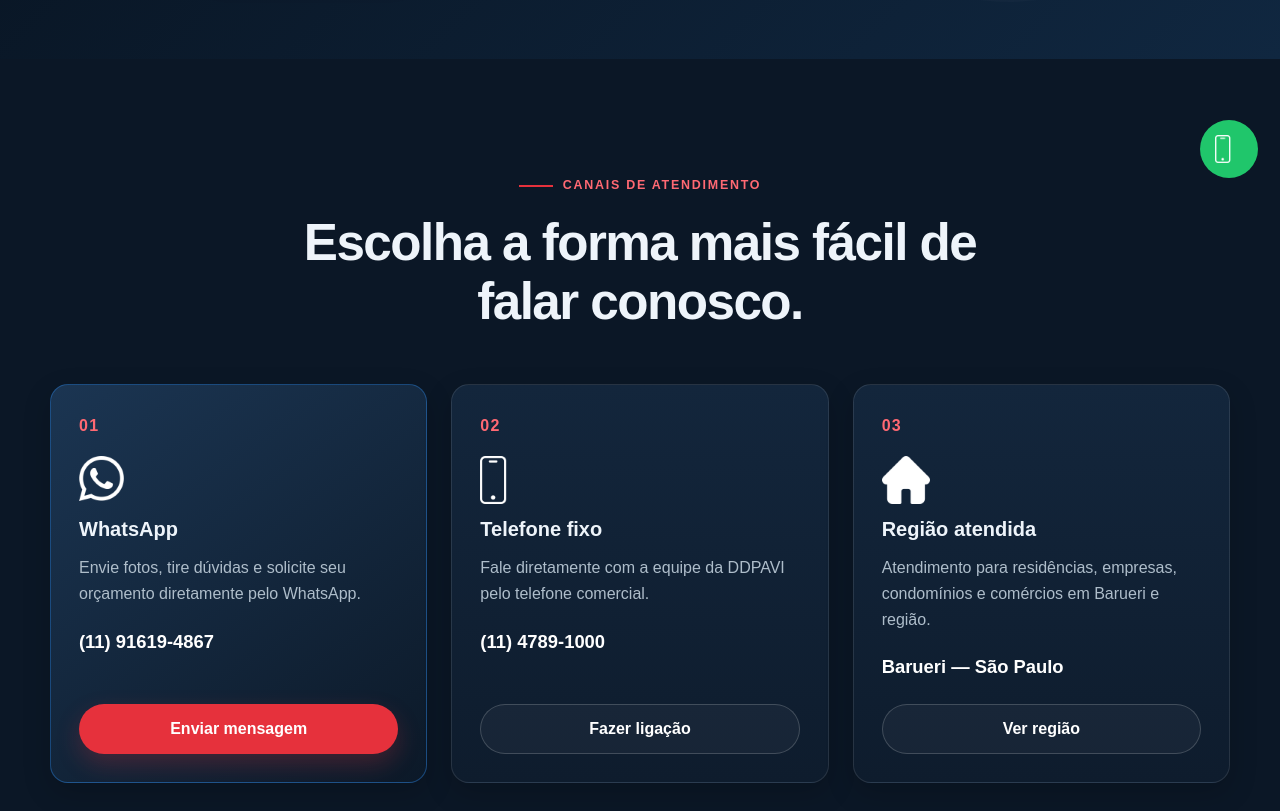
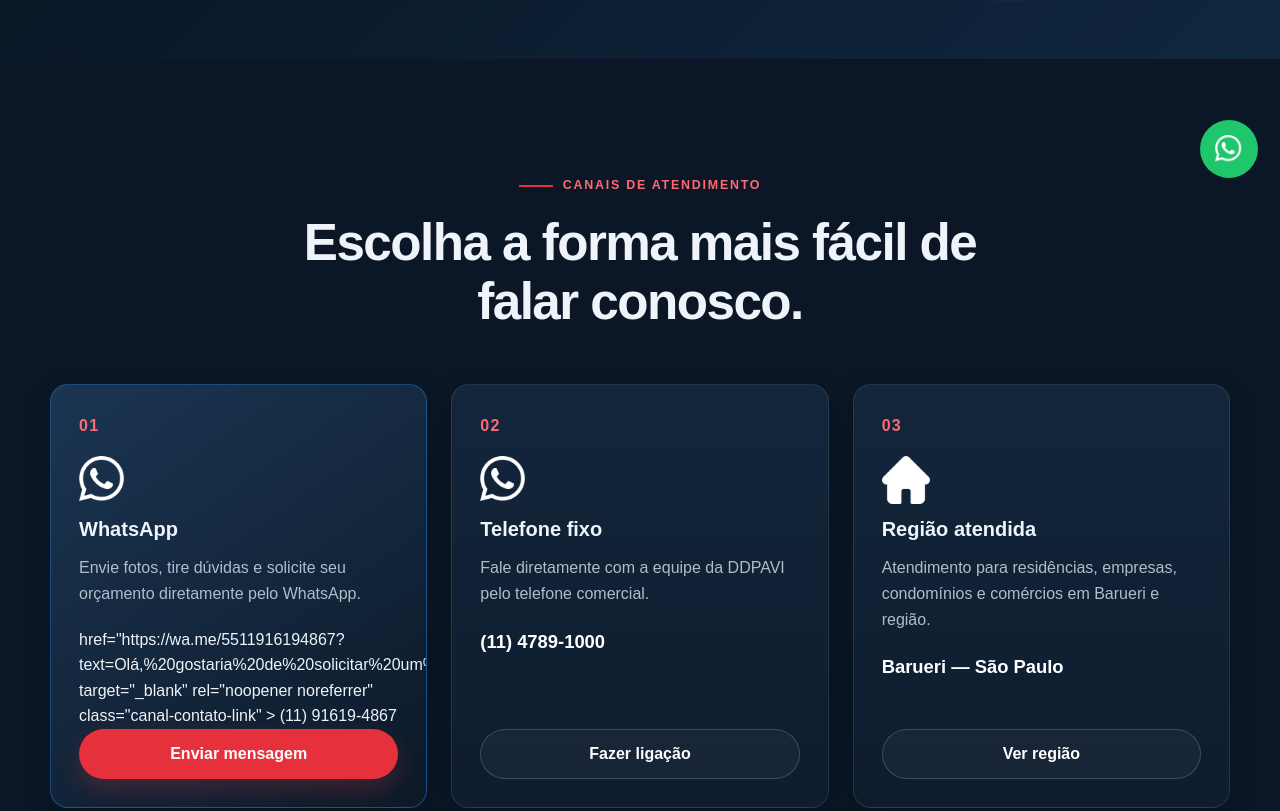
Before and after one commit to dudugomes-student/ddpavi-site, a plain HTML site: page contato.html in a window 1280 px wide. Shown: the part 600-1411 px from the top of the page. Drawn offline with Linux system fonts and the light colour scheme.

Commit message:
atualização de logo a pagina contato

```diff
--- a/contato.html
+++ b/contato.html
@@ -173,8 +173,6 @@
                             Envie fotos, tire dúvidas e solicite seu orçamento
                             diretamente pelo WhatsApp.
                         </p>
-
-                        <a
                             href="https://wa.me/5511916194867?text=Olá,%20gostaria%20de%20solicitar%20um%20orçamento."
                             target="_blank"
                             rel="noopener noreferrer"
@@ -201,7 +199,7 @@
                         </span>
 
                         <div class="canal-contato-icone">
-                            <img src="assets/icones/celular branco.png" alt="" aria-hidden="true">
+                            <img src="assets/icones/whatsapp branco.png" alt="" aria-hidden="true">
                         </div>
 
                         <h3>
@@ -827,7 +825,7 @@
         aria-label="Falar com a DDPAVI pelo WhatsApp"
         title="Fale conosco pelo WhatsApp"
     >
-        <img src="assets/icones/celular branco.png" alt="" aria-hidden="true">
+        <img src="assets/icones/whatsapp branco.png" alt="" aria-hidden="true">
     </a>
 
     <script src="script.js"></script>
```
